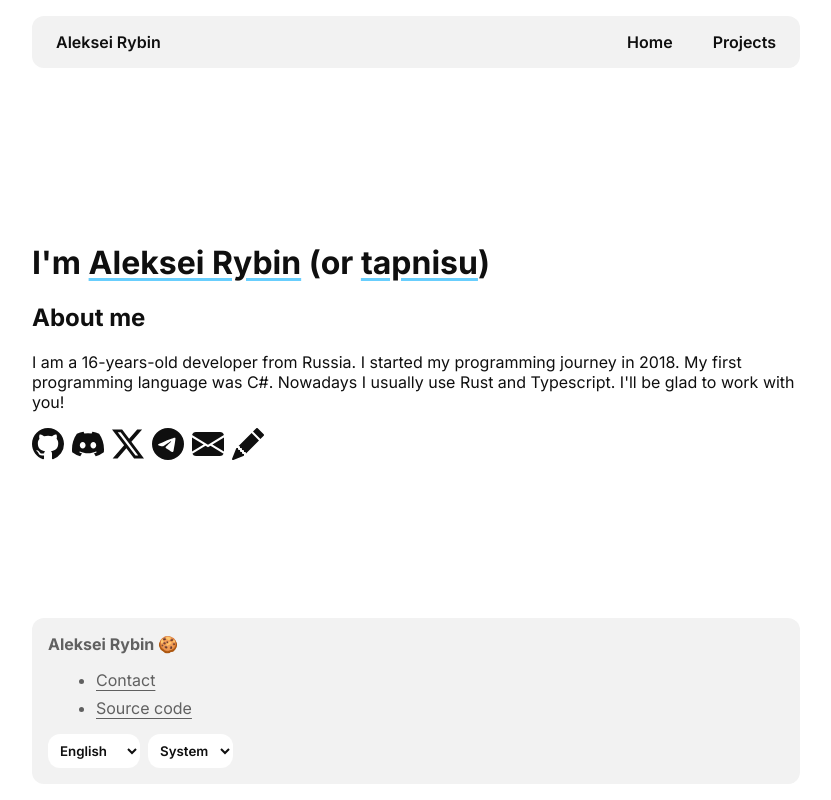
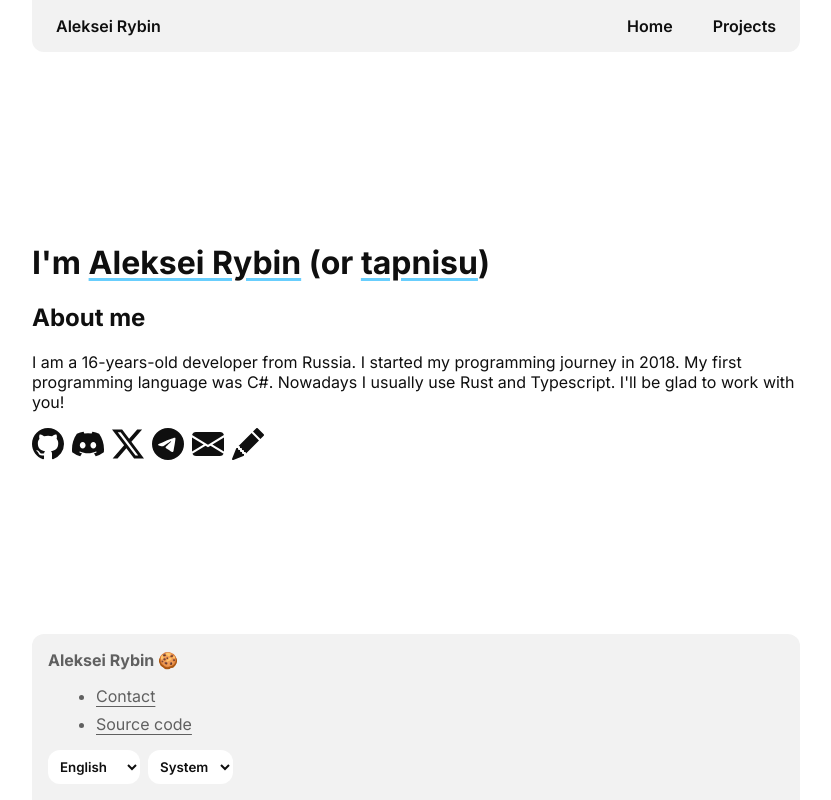
Before and after one commit to tapnisu/tapni.su, a Next.js app: page / in a window 1280 px wide. Shown: the whole page, without its empty margins (224-1055 px from the left). Built offline with nearby package versions, Linux system fonts and the light colour scheme.

Commit message:
Merge navbar & footer into screen borders

```diff
--- a/components/basePageLayout/basePageLayout.module.css
+++ b/components/basePageLayout/basePageLayout.module.css
@@ -9,7 +9,7 @@
 }
 
 .content {
-  padding: var(--gap);
+  padding: 0 var(--gap);
 
   display: flex;
   flex-direction: column;
--- a/components/footer/footer.module.css
+++ b/components/footer/footer.module.css
@@ -1,9 +1,7 @@
 .footer {
   background: var(--bg-2);
-  border-radius: var(--border-radius);
-
+  border-radius: var(--border-radius) var(--border-radius) 0 0;
   color: var(--text-2);
-
   width: 100%;
 }
 
--- a/components/navbar/navbar.module.css
+++ b/components/navbar/navbar.module.css
@@ -1,6 +1,6 @@
 .navbar {
   background: var(--bg-2);
-  border-radius: var(--border-radius);
+  border-radius: 0 0 var(--border-radius) var(--border-radius);
 
   width: 100%;
   font-weight: 600;
```
